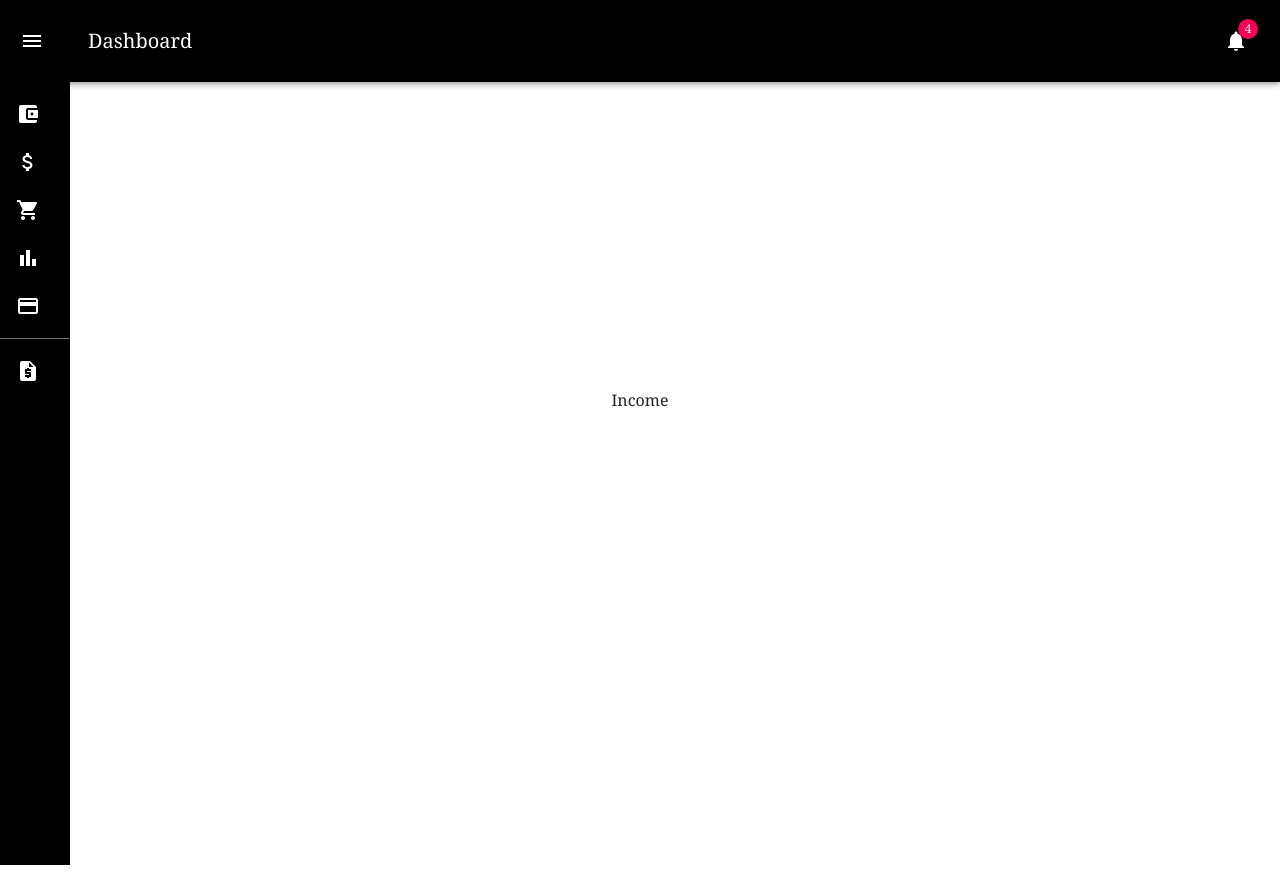
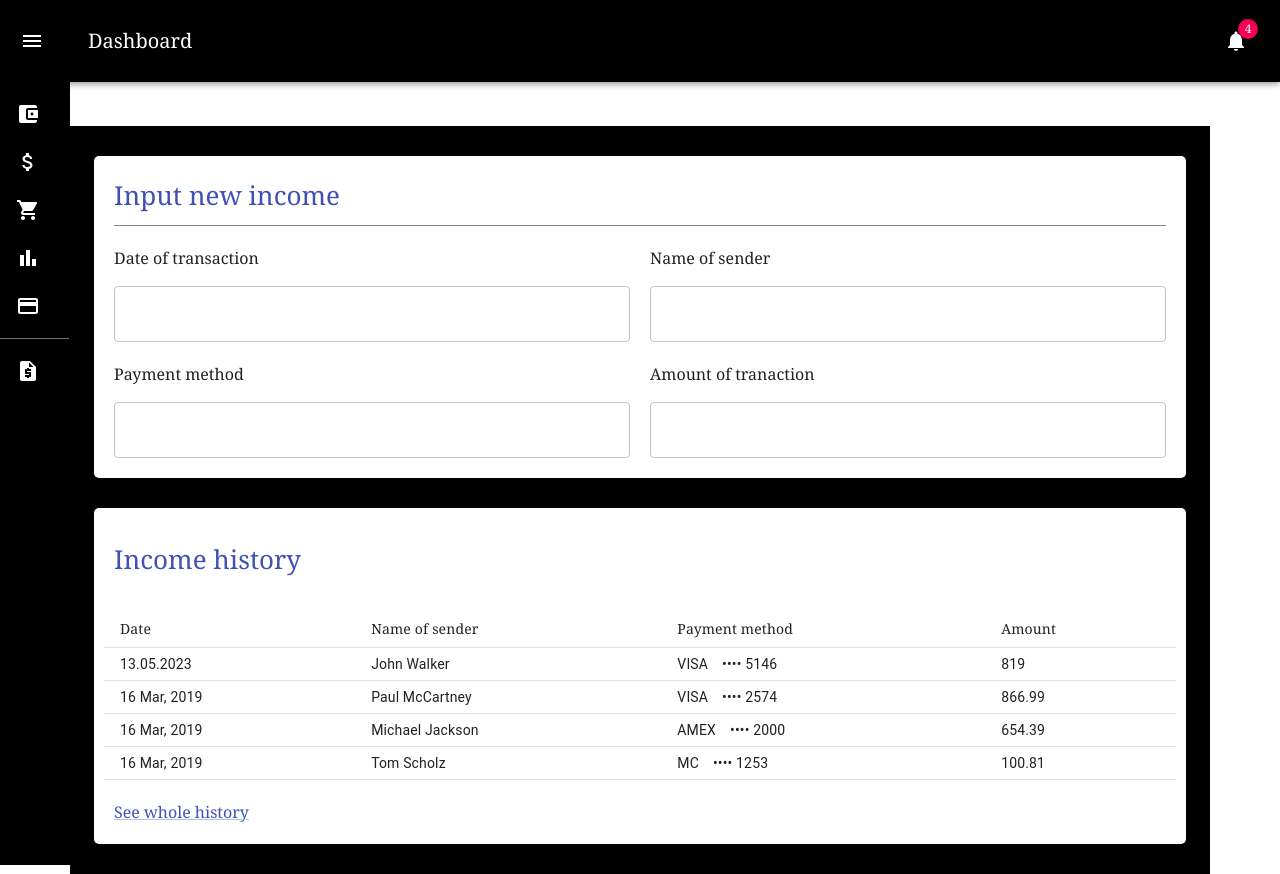
Before and after one commit to DanyIo/Code-Crusaders-Test_Task, a React (Create React App) app: page /income in a window 1280 px wide. Before the commit the page ends 800 px from the top, so only its background shows below. Built offline with nearby package versions, Linux system fonts and the light colour scheme.

Commit message:
developed start version of income page

```diff
--- a/package.json
+++ b/package.json
@@ -7,6 +7,7 @@
     "@emotion/react": "^11.11.0",
     "@emotion/styled": "^11.11.0",
     "@material-ui/core": "^4.12.4",
+    "@mui/icons-material": "^5.11.16",
     "@mui/material": "^5.13.0",
     "@reduxjs/toolkit": "^1.9.5",
     "@testing-library/jest-dom": "^5.16.5",
--- a/src/pages/Income/Income.tsx
+++ b/src/pages/Income/Income.tsx
@@ -1,3 +1,24 @@
+import Box from "@mui/material/Box";
+import Container from "@mui/material/Container";
+import Grid from "@mui/material/Grid";
+
+import InputBlock from "./InputBlock/InputBlock";
+import IncomeHistory from "./IncomeHistory/IncomeHistory";
+
 export const Income = () => {
-  return <div>Income</div>;
+  return(
+    <Container
+      sx={{
+        display: "flex",
+        flexDirection: "column",
+        marginTop: "200px",
+        paddingTop: "30px",
+        paddingBottom: "30px",
+        background: "black",
+      }}
+    >
+      <InputBlock/>
+      <IncomeHistory/>
+    </Container>
+  );
 };
--- /dev/null
+++ b/src/pages/Income/IncomeHistory/IncomeHistory.tsx
@@ -0,0 +1,95 @@
+import * as React from "react";
+import Box from "@mui/material/Box";
+import Table from "@mui/material/Table";
+import TableBody from "@mui/material/TableBody";
+import TableCell from "@mui/material/TableCell";
+import TableHead from "@mui/material/TableHead";
+import TableRow from "@mui/material/TableRow";
+import Link from "@mui/material/Link";
+
+function createData(
+    id: number,
+    date: string,
+    name: string,
+    paymentMethod: string,
+    amount: number
+){
+    return { id, date, name, paymentMethod, amount };
+}
+
+const table = [
+    createData(
+        0,
+        "13.05.2023",
+        "John Walker",
+        "VISA ⠀•••• 5146",
+        819
+    ),
+    createData(
+        1,
+        "16 Mar, 2019",
+        "Paul McCartney",
+        "VISA ⠀•••• 2574",
+        866.99
+    ),
+    createData(
+        2,
+        "16 Mar, 2019",
+        "Michael Jackson",
+        "AMEX ⠀•••• 2000",
+        654.39
+    ),
+    createData(
+        3,
+        "16 Mar, 2019",
+        "Tom Scholz",
+        "MC ⠀•••• 1253",
+        100.81
+    ),
+];
+
+export default function IncomeHistory(){
+    return(
+        <Box sx={{
+            marginTop: "30px",
+            padding: "10px",
+            paddingTop: 0,
+            borderRadius: "5px",
+            fontFamily: "Georgia",
+            background: "white",
+        }}>
+            <h2 style={{
+                padding: 10,
+                fontWeight: "normal",
+                color: "#3f51b5",
+                fontSize: 26,
+            }}>Income history</h2>
+            <Table size="small">
+                <TableHead>
+                    <TableRow>
+                        <TableCell style={{fontFamily: "Georgia",}}>Date</TableCell>
+                        <TableCell style={{fontFamily: "Georgia",}}>Name of sender</TableCell>
+                        <TableCell style={{fontFamily: "Georgia",}}>Payment method</TableCell>
+                        <TableCell style={{fontFamily: "Georgia",}}>Amount</TableCell>
+                    </TableRow>
+                </TableHead>
+                <TableBody>
+                    {table.map((row) => (
+                        <TableRow key={row.id}>
+                            <TableCell>{row.date}</TableCell>
+                            <TableCell>{row.name}</TableCell>
+                            <TableCell>{row.paymentMethod}</TableCell>
+                            <TableCell>{row.amount}</TableCell>
+                        </TableRow>
+                    ))}
+                </TableBody>
+            </Table>
+            <Link sx={{
+                display: "block",
+                marginTop: "10px",
+                padding: "10px",
+                color: "#3f51b5",
+            }}>See whole history</Link>
+        </Box>
+    );
+}
--- /dev/null
+++ b/src/pages/Income/InputBlock/InputBlock.tsx
@@ -0,0 +1,88 @@
+import * as React from "react";
+import Box from "@mui/material/Box";
+import Grid from "@mui/material/Grid";
+import TextField from "@material-ui/core/TextField/TextField";
+
+export default function InputBlock() {
+    return(
+        <Box sx={{
+            padding: "10px",
+            paddingTop: 0,
+            borderRadius: "5px",
+            fontFamily: "Georgia",
+            background: "white",
+        }}>
+            <h2 style={{
+                borderBottom: "1px solid grey",
+                paddingTop: 10,
+                paddingBottom: 10,
+                margin: 10,
+                fontWeight: "normal",
+                color: "#3f51b5",
+                fontSize: 26,
+            }}>Input new income</h2>
+            <Grid container>
+                <Grid item xs={6} style={{
+                    padding: 10,
+                }}>
+                    <h3 style={{
+                        marginTop: 0,
+                        fontWeight: "normal",
+                        fontSize: 16,
+                    }}>
+                        Date of transaction
+                    </h3>
+                    <TextField variant="outlined" style={{
+                        width: "100%",
+                        borderRadius: 5,
+                    }}></TextField>
+                </Grid>
+                <Grid item xs={6} style={{
+                    padding: 10,
+                }}>
+                    <h3 style={{
+                        marginTop: 0,
+                        fontWeight: "normal",
+                        fontSize: 16,
+                    }}>
+                        Name of sender
+                    </h3>
+                    <TextField variant="outlined" style={{
+                        width: "100%",
+                        borderRadius: 5,
+                    }}></TextField>
+                </Grid>
+                <Grid item xs={6} style={{
+                    padding: 10,
+                }}>
+                    <h3 style={{
+                        marginTop: 0,
+                        fontWeight: "normal",
+                        fontSize: 16,
+                    }}>
+                        Payment method
+                    </h3>
+                    <TextField variant="outlined" style={{
+                        width: "100%",
+                        borderRadius: 5,
+                    }}></TextField>
+                </Grid>
+                <Grid item xs={6} style={{
+                    padding: 10,
+                }}>
+                    <h3 style={{
+                        marginTop: 0,
+                        fontWeight: "normal",
+                        fontSize: 16,
+                    }}>
+                        Amount of tranaction
+                    </h3>
+                    <TextField variant="outlined" style={{
+                        width: "100%",
+                        borderRadius: 5,
+                    }}></TextField>
+                </Grid>
+            </Grid>
+        </Box>
+    );
+}
```
Also changed, not shown: src/pages/Wallet/Chart/Chart.tsx (line endings or trailing spaces), 1 other file (tests, documents, lock files or other folders).
